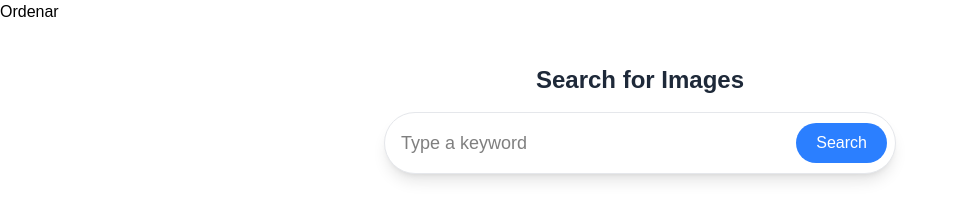
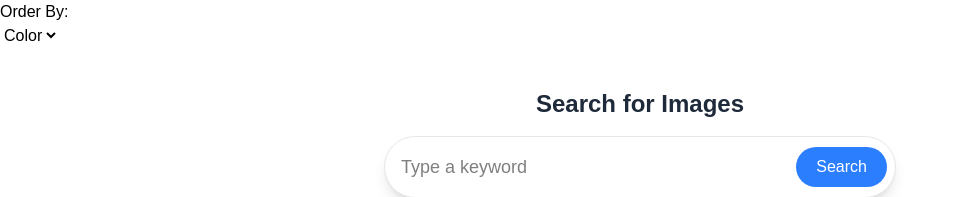
Before and after one commit to LizethPatino/gallery-next, a Next.js app: page / in a window 1280 px wide. Shown: the top 197 px of the page, without its empty margins (0-959 px from the left). Built offline with nearby package versions, Linux system fonts and the light colour scheme; no server answers.

Commit message:
settings

```diff
--- a/src/components/SortOptions.tsx
+++ b/src/components/SortOptions.tsx
@@ -1,21 +1,32 @@
 import { ImageType } from "@/types";
+import { useState } from "react";
 
 export interface SortOptionsProps {
-    imagesList: ImageType[];
-    onSort: (sortedList: ImageType[]) => void;
+  imagesList: ImageType[];
+  onSort: (sortedList: ImageType[]) => void;
 }
 
+export default function SortOptions({ imagesList, onSort }: SortOptionsProps) {
+  const [selectedOption, setSelectedOption] = useState("color");
 
-export default function SortOptions ({ imagesList, onSort }: SortOptionsProps) {
+  const handleChange = (value: string) => {
+    setSelectedOption(value);
 
+    if (value === "likes") {
+      const sorted = [...imagesList].sort((a, b) => a.likes - b.likes);
+      onSort(sorted);
+    } else {
+      console.log("Ordenando por color... (pendiente de implementación)");
+    }
+  };
 
-    const orderByLikes = () =>{
-       console.log('imagesList', imagesList.map(image=>image.likes && image.alt_description));
-       const sorted = imagesList.slice().sort((a, b) => a.likes - b.likes);
-       onSort(sorted);
-    }
-
-    return(
-        <button onClick={orderByLikes}>Ordenar</button>
-    );
+  return (
+    <div>
+      <div>Order By:</div>
+      <select value={selectedOption} onChange={(e) => handleChange(e.target.value)}>
+        <option value="likes">Likes</option>
+        <option value="color">Color</option>
+      </select>
+    </div>
+  );
 }
--- a/src/pages/api/unsplash.ts
+++ b/src/pages/api/unsplash.ts
@@ -1,8 +1,7 @@
 import { NextApiRequest, NextApiResponse } from "next";
 import axios from "axios";
 
-const UNSPLASH_API_URL = process.env.UNSPLASH_API_URL!;
-const UNSPLASH_ACCESS_KEY = process.env.UNSPLASH_ACCESS_KEY!;
+const { UNSPLASH_API_URL, UNSPLASH_ACCESS_KEY } = process.env;
 
 export default async function handler(req: NextApiRequest, res: NextApiResponse) {
   if (req.method !== "GET") {
@@ -21,7 +20,7 @@ export default async function handler(req: NextApiRequest, res: NextApiResponse)
       },
       params: {
         query,
-        per_page: 4,
+        per_page: 12,
         orientation: "portrait",
       },
     });
```
